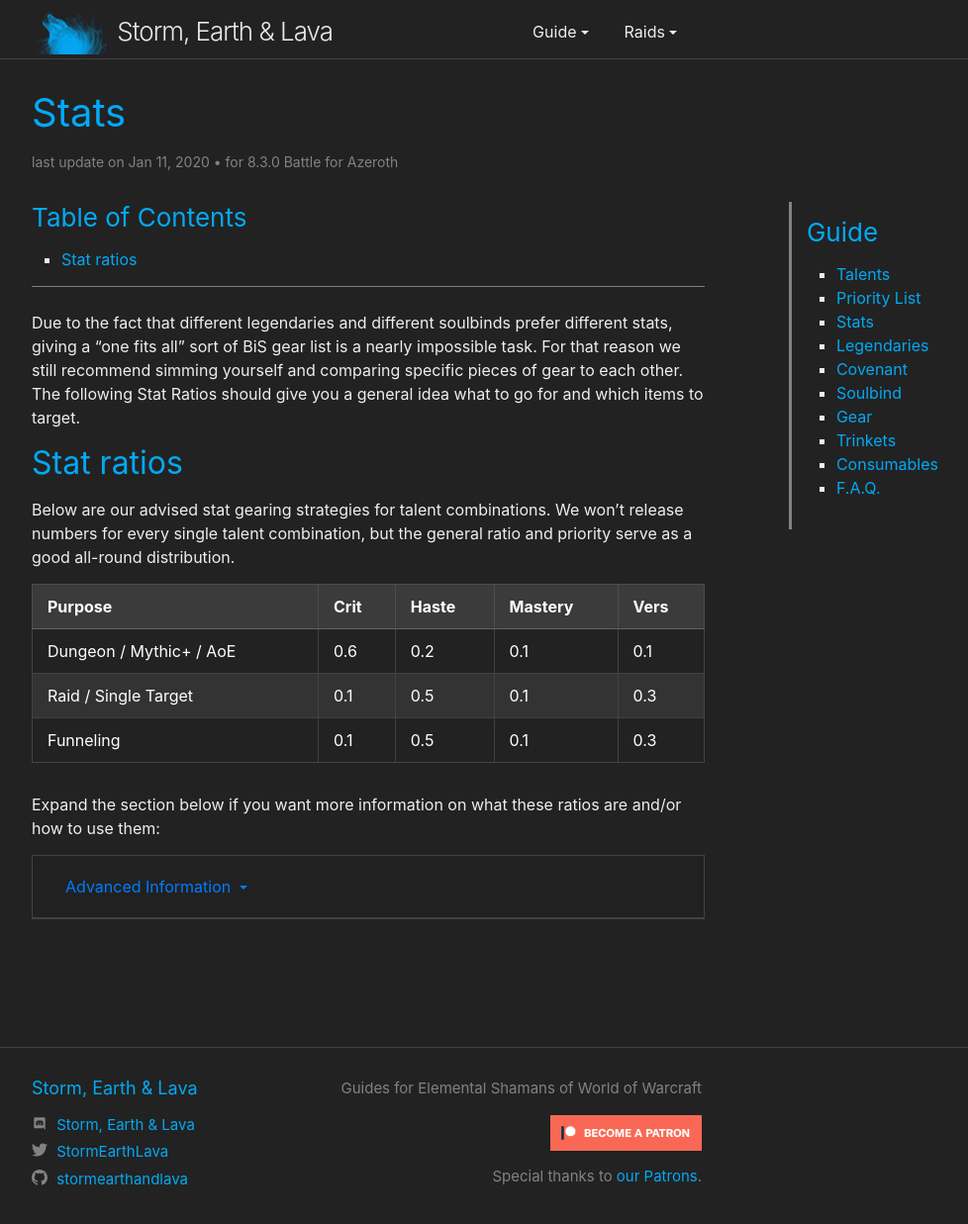
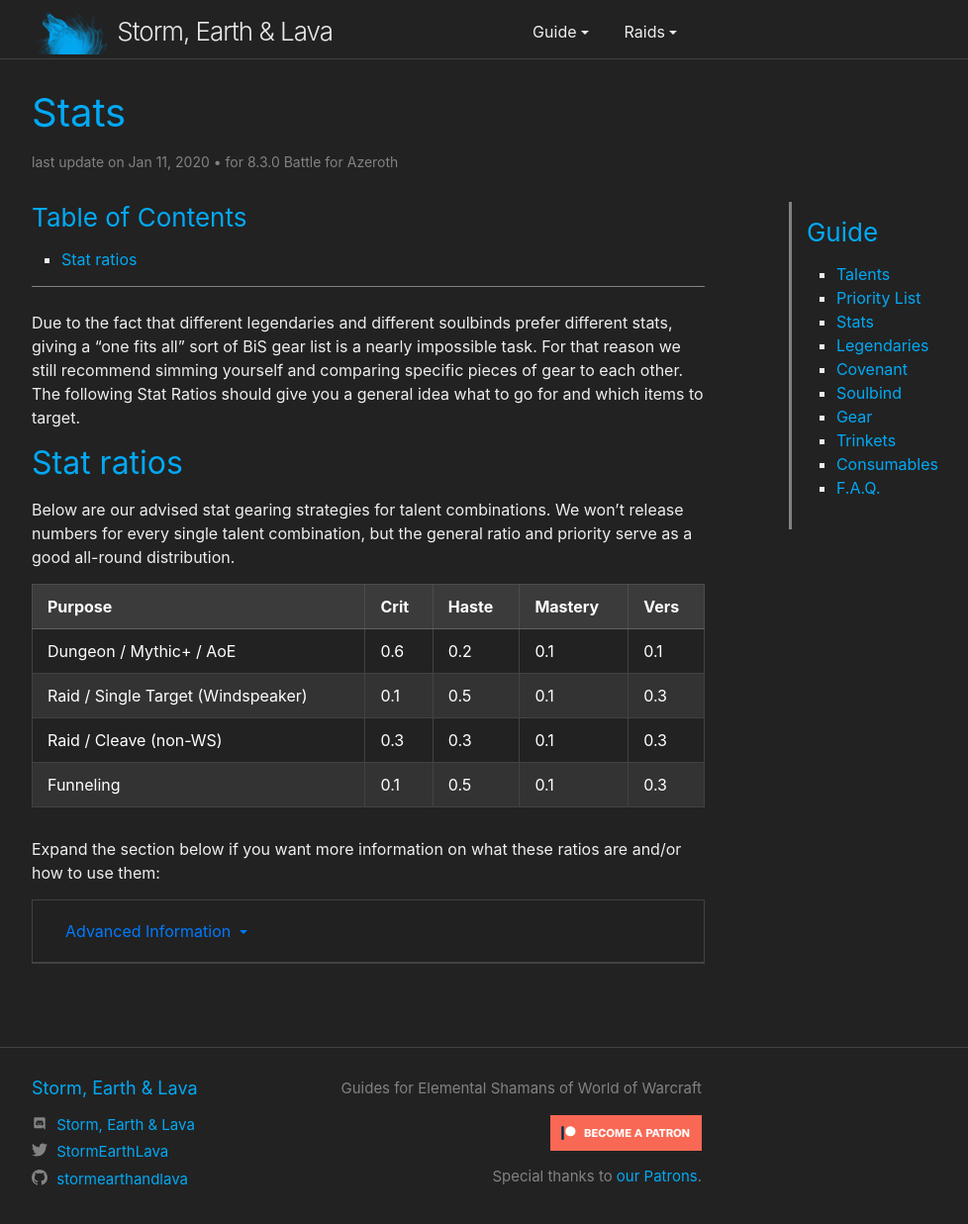
Before and after one commit to stormearthandlava/stormearthandlava.github.io, a Jekyll site: the page built from guide/general/stats.md, in a window 1280 px wide and 1263 px high. Shown: the top 1237 px of the window at 99% size, without its empty margins (268-1246 px from the left). Built offline with Jekyll 4.4.1, drawn with Linux system fonts in a browser that asks for light colours; a script that is not in the unit is left out.

Commit message:
Adjust stats

```diff
--- a/guide/general/stats.md
+++ b/guide/general/stats.md
@@ -16,7 +16,8 @@ Below are our advised stat gearing strategies for talent combinations. We won’
 Purpose | Crit | Haste | Mastery | Vers
 --- | --- | --- | --- | ---
 Dungeon / Mythic+ / AoE | 0.6 | 0.2 | 0.1 | 0.1
-Raid / Single&nbsp;Target | 0.1 | 0.5 | 0.1 | 0.3
+Raid / Single Target (Windspeaker) | 0.1 | 0.5 | 0.1 | 0.3
+Raid / Cleave (non-WS)| 0.3 | 0.3 | 0.1 | 0.3
 Funneling | 0.1 | 0.5 | 0.1 | 0.3
 
 Expand the section below if you want more information on what these ratios are and/or how to use them:
```
